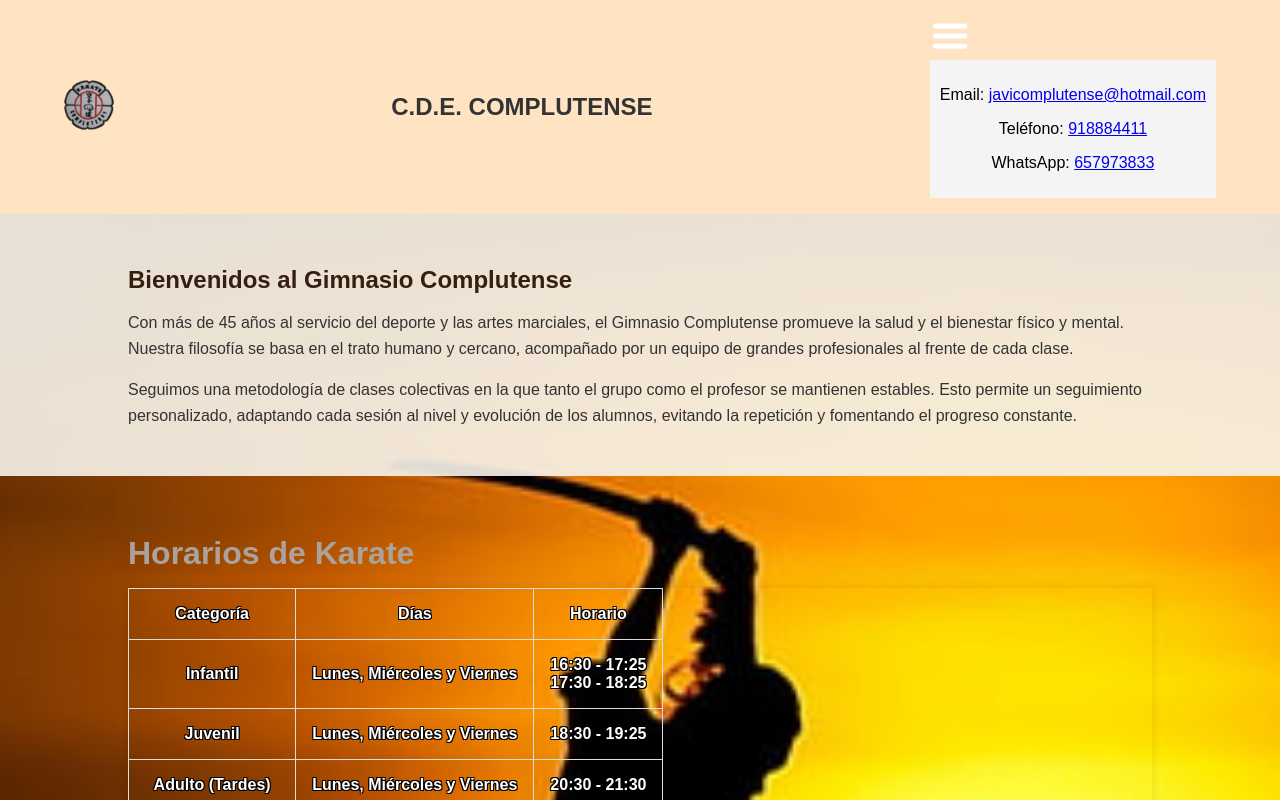
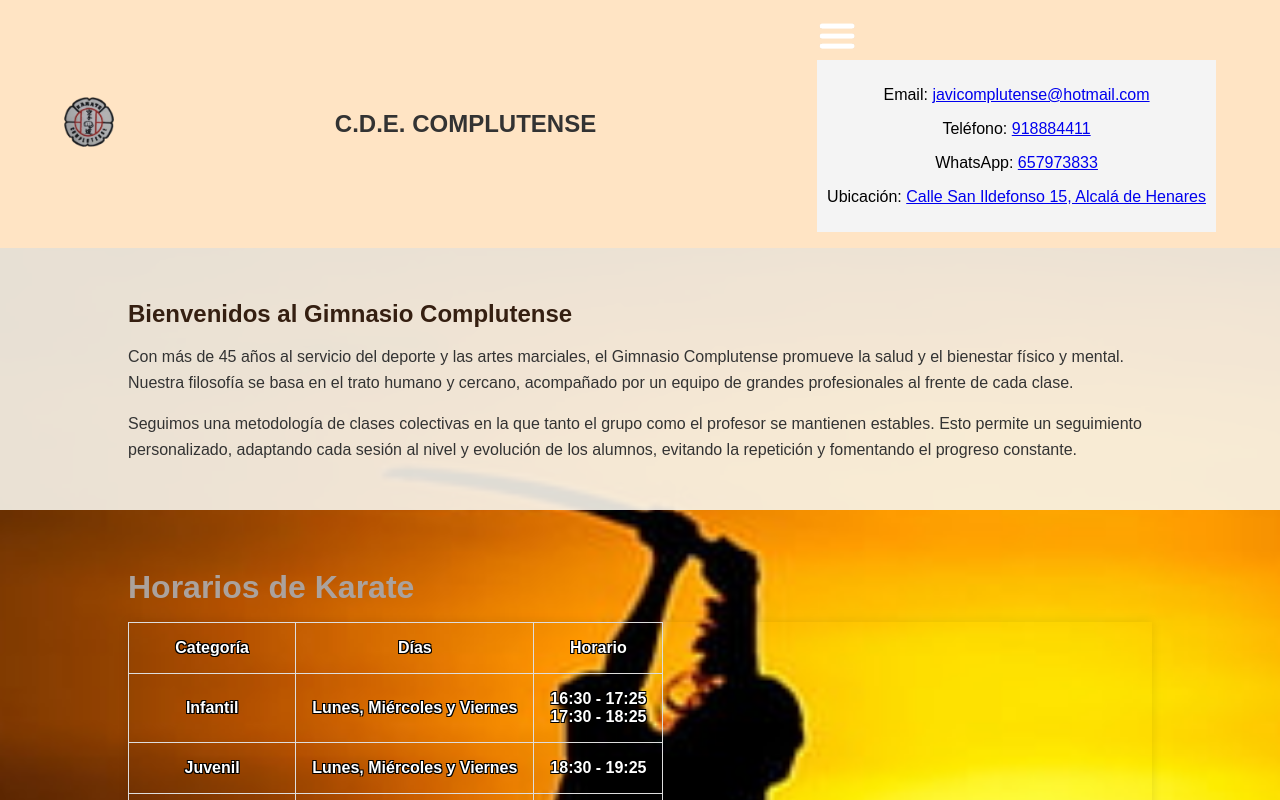
Before and after one commit to cristinagm92/WEB-COMPLUTENSE, a plain HTML site: page index.html in a window 1280 px wide. Both pictures are taken after a click on the picture 1195 px from the left and 47 px from the top of the page. Shown: the top 800 px of the page. Drawn offline with Linux system fonts and the light colour scheme.

Commit message:
ubicacion

```diff
--- a/index.html
+++ b/index.html
@@ -27,6 +27,13 @@
   </p>
   <p>WhatsApp:
     <a href="https://wa.me/34657973833" target="_blank">657973833</a>
+  </p>
+   <p>Ubicación:
+    <a
+      href="https://www.google.com/maps/dir/?api=1&destination=Calle+San+Ildefonso+15,+Alcalá+de+Henares,+España"
+      target="_blank">
+      Calle San Ildefonso 15, Alcalá de Henares
+    </a>
   </p>
 </div>
 
```
